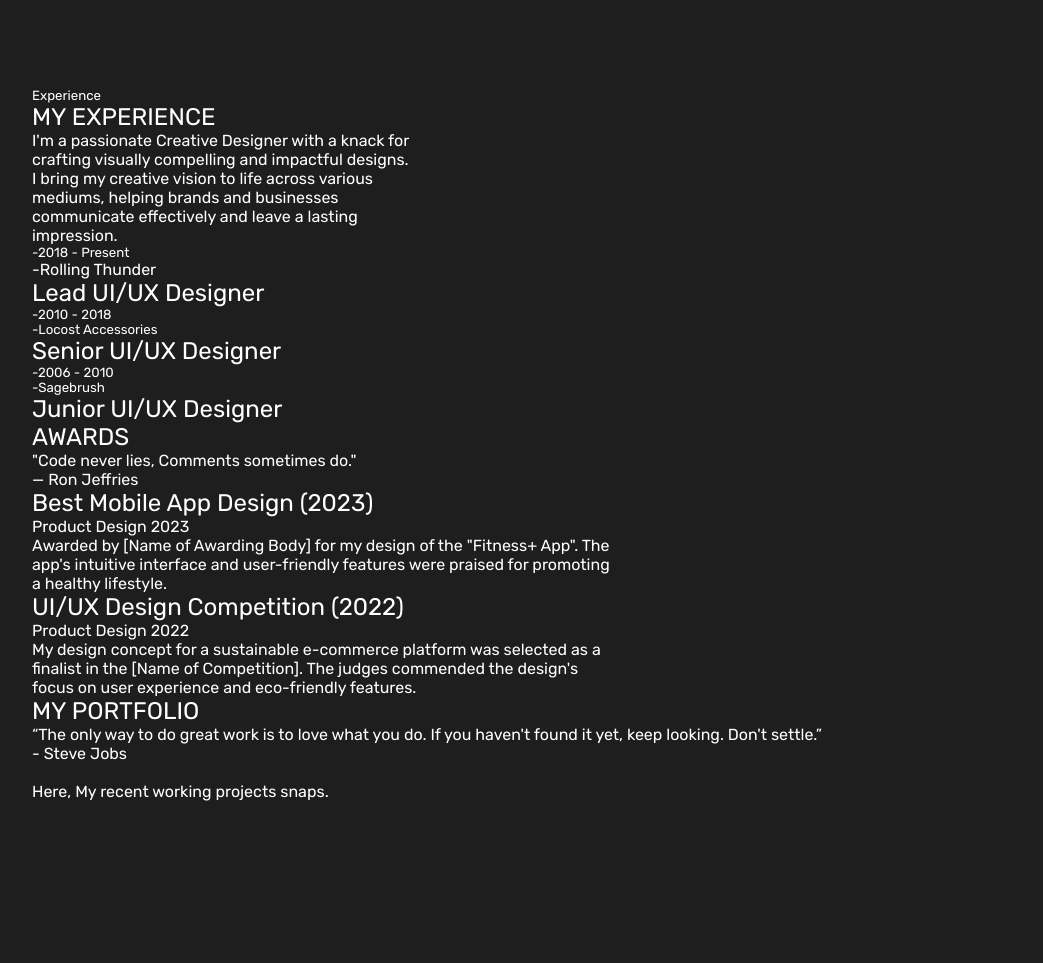
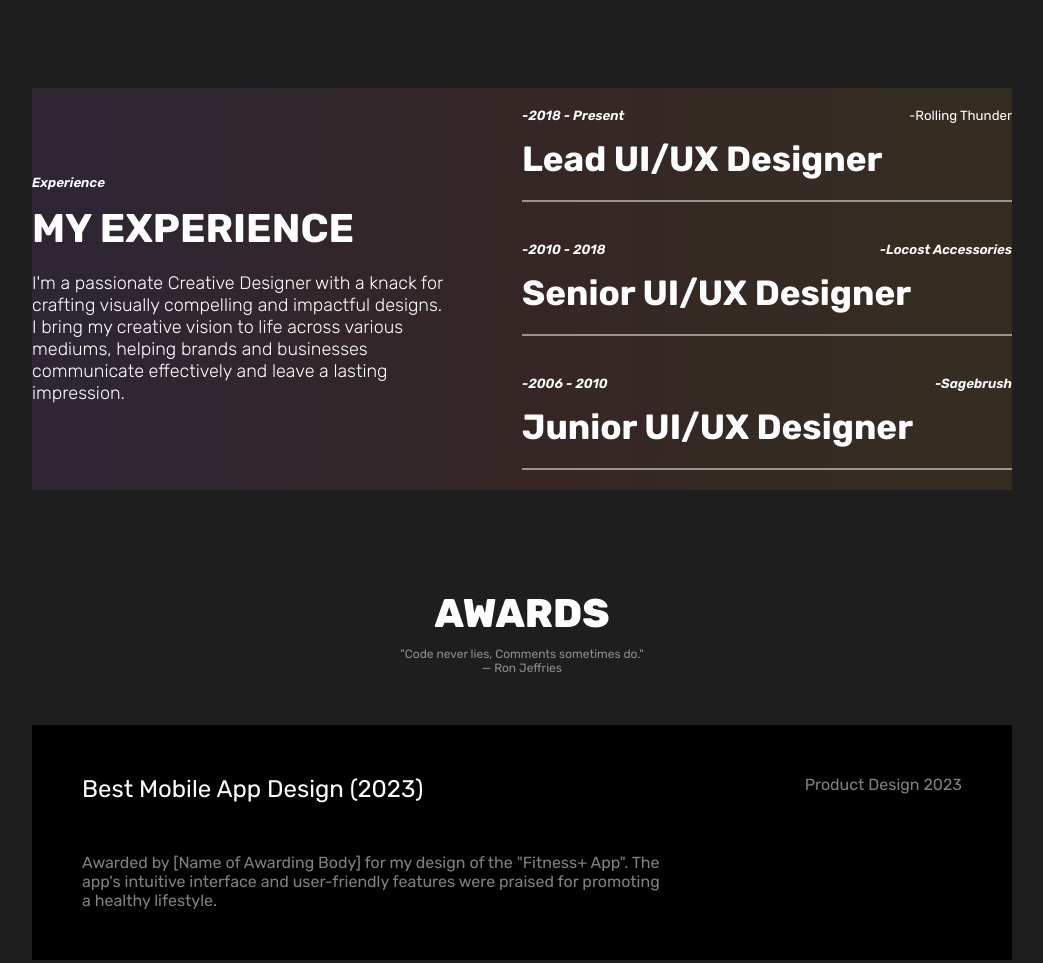
Before and after one commit to Jobaieer/phwd21-assignment-one, a plain HTML site: page First Assignment/Portfolio/index.html in a window 1280 px wide. Shown: the part 1120-2083 px from the top of the page, without its empty margins (118-1161 px from the left). Before the commit the page ends 1921 px from the top, so only its background shows below. Drawn offline with Linux system fonts and the light colour scheme.

Commit message:
25/07/2024 - Working on CSS [style] File - Update some parts of previous, add style on My Experience Section, Awards Section, My Portfolio Section (Top Part).

```diff
--- a/First Assignment/Portfolio/assets/css/style.css
+++ b/First Assignment/Portfolio/assets/css/style.css
@@ -128,7 +128,6 @@
 
 #about-me {
   padding-top: 200px;
-  padding-bottom: 100px;
   display: flex;
   justify-content: space-between;
   align-items: center;
@@ -152,3 +151,130 @@
   font-weight: 700;
   font-size: 45px;
 }
+
+/* My Experience Section*/
+
+#my-experience {
+  margin: 100px 0px;
+  background: linear-gradient(
+    270.16deg,
+    rgba(255, 177, 71, 0.1) 5.74%,
+    rgba(255, 108, 99, 0.1) 50.64%,
+    rgba(184, 106, 223, 0.1) 92.05%
+  );
+
+  background-repeat: no-repeat;
+  background-size: cover;
+  display: flex;
+  justify-content: space-between;
+  align-items: center;
+}
+
+.my-experience-left {
+  width: 100%;
+}
+
+.my-experience-left h5 {
+  font-weight: 600;
+  font-style: italic;
+}
+
+.my-experience-left h5 {
+  font-weight: 600;
+  font-style: italic;
+}
+
+.my-experience-left h1 {
+  font-weight: 700;
+  font-size: 40px;
+  padding-top: 15px;
+}
+
+.my-experience-left p {
+  font-size: 18px;
+  padding-top: 20px;
+  font-weight: 300;
+}
+
+.my-experience-right {
+  width: 100%;
+}
+
+.right-up {
+  display: flex;
+  justify-content: space-between;
+  align-items: center;
+  margin-bottom: 15px;
+}
+
+.right-up h5 {
+  font-weight: 600;
+  font-style: italic;
+}
+
+.right-up p {
+  font-size: 13.28px;
+}
+.experience-block {
+  padding: 20px 0px;
+}
+
+.experience-block h1 {
+  font-weight: 700;
+  font-size: 35px;
+  padding-bottom: 20px;
+  border-bottom: 2px solid var(--font-secondary-color);
+}
+
+/* All Section Top Title*/
+.top {
+  margin-top: 100px;
+  text-align: center;
+}
+.top h1 {
+  font-weight: 800;
+  font-size: 40px;
+  padding-bottom: 10px;
+}
+
+.top p {
+  font-size: 12px;
+  color: var(--font-secondary-color);
+}
+
+/* Awards Section*/
+#awards {
+  margin: 100px 0px;
+}
+
+.awards-f {
+  background-color: black;
+  padding: 50px 50px;
+  margin: 50px 0px;
+}
+
+.awards-f p {
+  color: var(--font-secondary-color);
+}
+
+.awards-flex-fs {
+  display: flex;
+  justify-content: space-between;
+  padding-bottom: 50px;
+}
+
+.awards-s {
+  background-color: black;
+  padding: 50px 50px;
+  margin: 50px 0px;
+}
+
+.awards-s p {
+  color: var(--font-secondary-color);
+}
+
+/*My Portfolio Section*/
+
+#my-portfolio {
+  margin: 100px 0px;
+}
```
